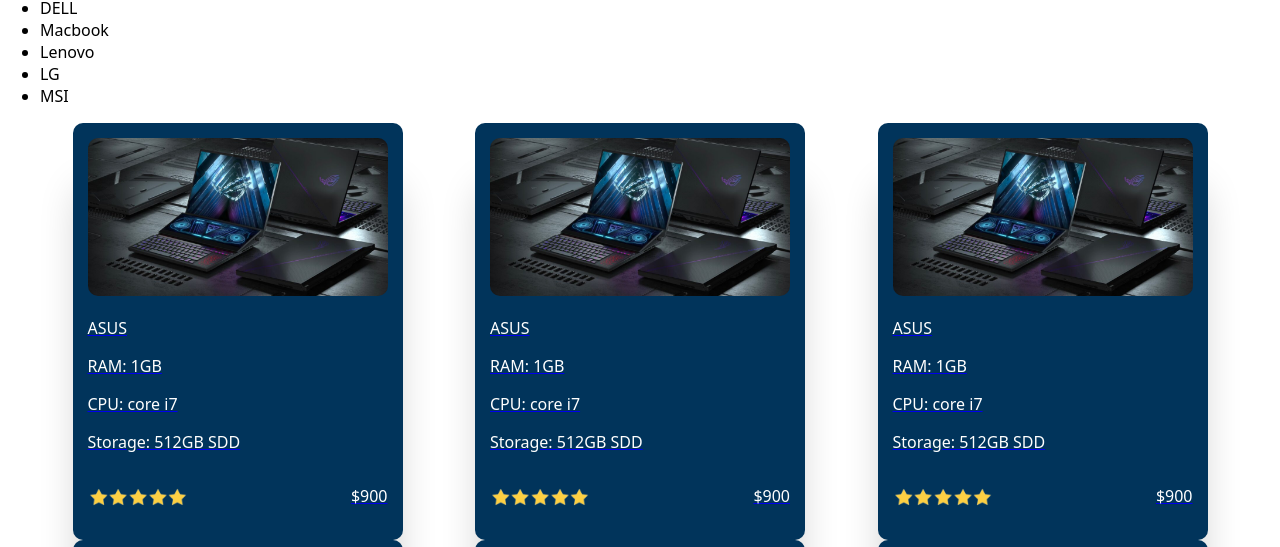
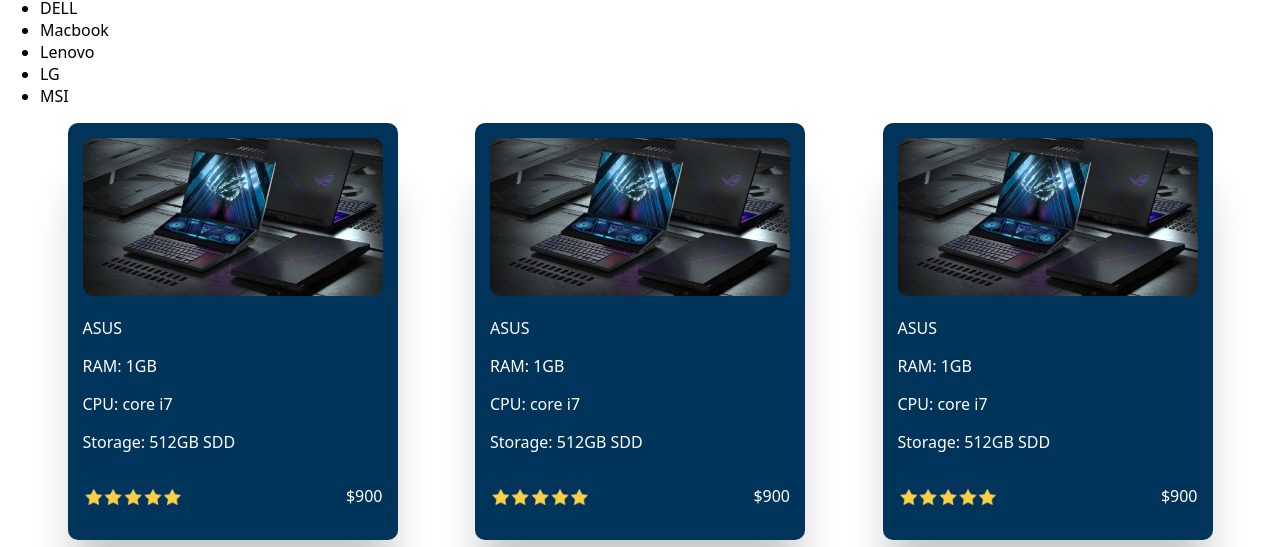
Before and after one commit to VireakGumi/Project_js, a plain HTML site: page files/productPage/product.html in a window 1280 px wide. Shown: the part 3329-3876 px from the top of the page. Drawn offline with nearby package versions, Linux system fonts and the light colour scheme; files that its build step writes are made by us from their sources.

Commit message:
[CRAD]: Add more detail style on card

```diff
--- a/scss/globalElement/_card.scss
+++ b/scss/globalElement/_card.scss
@@ -1,24 +1,39 @@
 .list-1{
+    // display: grid;
+    // grid-template-columns: repeat(2,1fr);
     display: flex;
+    margin-top: -10px;
+    flex-wrap: wrap;
     justify-content: space-evenly;
+    // flex-direction: column;
+    // width: 100%;
+
+    a{
+        text-decoration: none;
+    }
     .card{
         background-color: hsl(206, 98%, 18%);
-        // height: 300px;
         box-shadow: rgba(0, 0, 0, 0.2) 0px 60px 40px -7px;
         padding: 15px;
         border-radius: 10px;
         color: white;
+        margin: 10px;
+
         img{
             border-radius: 10px;
         }
         .text-card{
+            width: 100%;
             .sub-text{
+                // height: 75%;
+                width: 100%;
                 display: flex;
                 justify-content: space-between;
+                // align-items: flex-end;
             }
         }
         &:hover{
-            transform: translate(-10px , -10px);
+            transform: translate(-5px , -5px);
 
         }
     }
```
